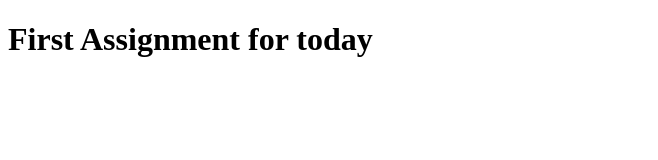
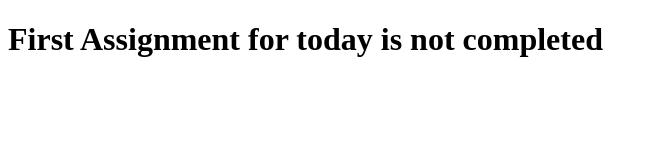
Before and after one commit to rahilnawab/Test_case, a plain HTML site: page index.html in a window 1280 px wide. Shown: the whole page, without its empty margins (0-658 px from the left). Drawn offline with Linux system fonts and the light colour scheme.

Commit message:
changes made

```diff
--- a/index.html
+++ b/index.html
@@ -6,6 +6,6 @@
     <title>My Assignment</title>
   </head>
   <body>
-    <h1>First Assignment for today</h1>
+    <h1>First Assignment for today is not completed</h1>
   </body>
 </html>
```
